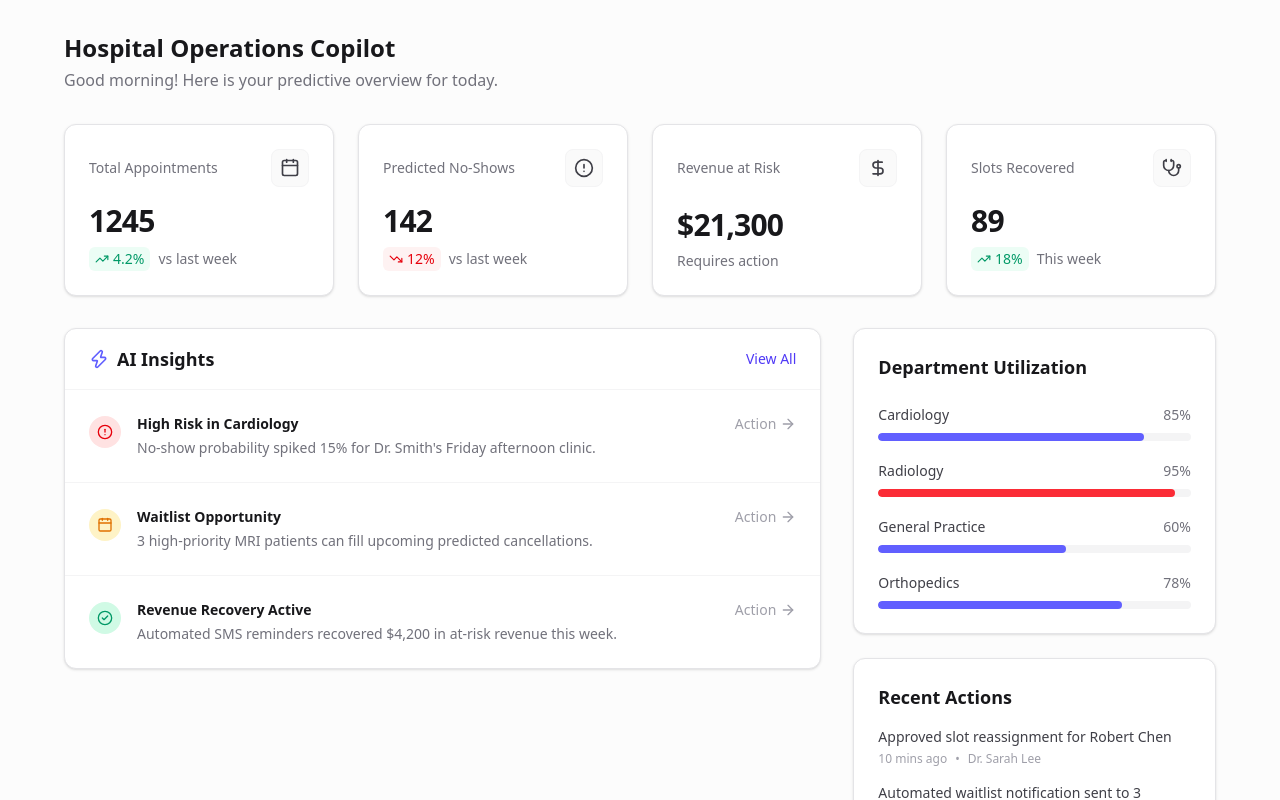
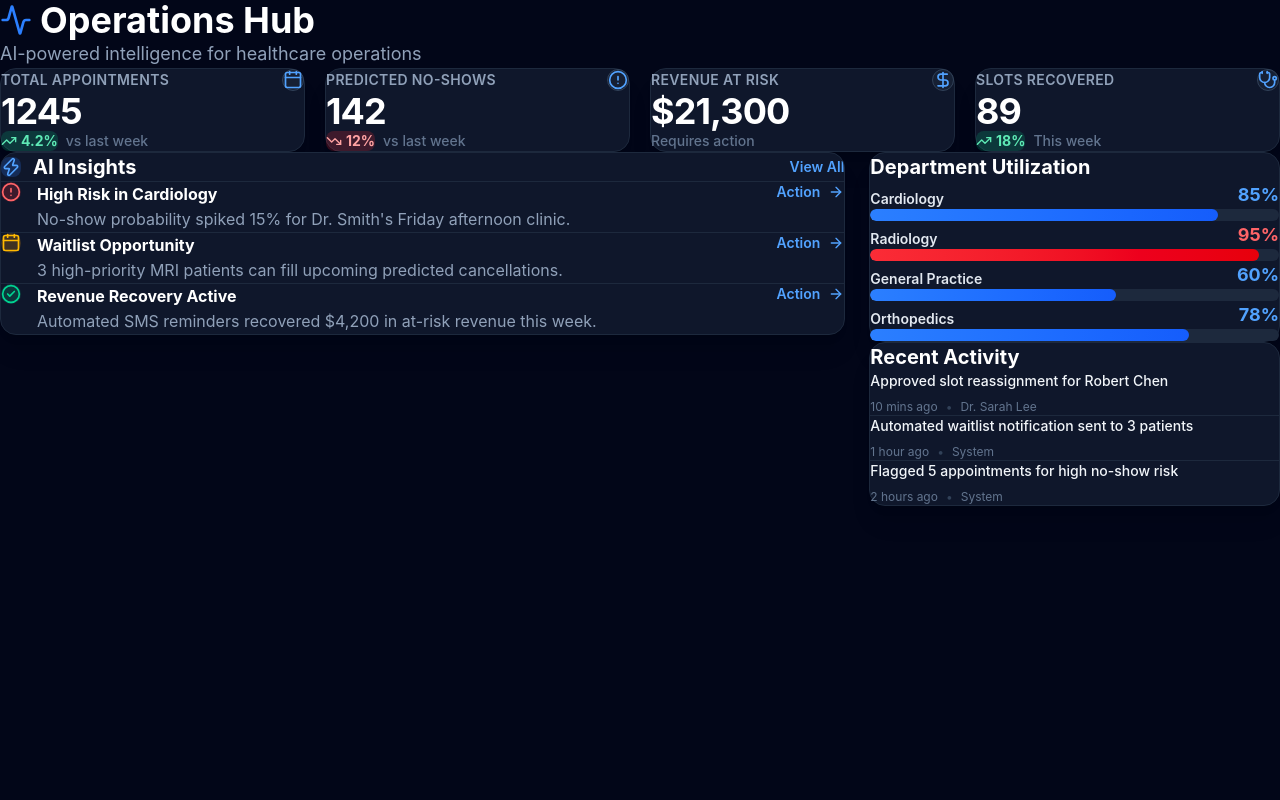
Before and after one commit to Tarun-aicoder/healthflow-ai, a Next.js app: page / in a window 1280 px wide. Shown: the top 800 px of the page. Built offline with nearby package versions, Linux system fonts and the light colour scheme.

Commit message:
Redesign dashboard with modern healthcare SaaS styling

```diff
--- a/app/globals.css
+++ b/app/globals.css
@@ -1,8 +1,35 @@
 @import "tailwindcss";
 
-html,
-body {
+* {
   margin: 0;
   padding: 0;
   box-sizing: border-box;
 }
+
+html,
+body {
+  background: linear-gradient(135deg, #0f172a 0%, #1a2947 100%);
+  color: #e2e8f0;
+  font-family: -apple-system, BlinkMacSystemFont, 'Segoe UI', 'Roboto', 'Helvetica Neue', sans-serif;
+  font-feature-settings: "rlig" 1, "calt" 1;
+  -webkit-font-smoothing: antialiased;
+  -moz-osx-font-smoothing: grayscale;
+}
+
+::-webkit-scrollbar {
+  width: 8px;
+  height: 8px;
+}
+
+::-webkit-scrollbar-track {
+  background: #0f172a;
+}
+
+::-webkit-scrollbar-thumb {
+  background: #475569;
+  border-radius: 4px;
+}
+
+::-webkit-scrollbar-thumb:hover {
+  background: #64748b;
+}
--- a/app/page.tsx
+++ b/app/page.tsx
@@ -1,20 +1,26 @@
 import React from 'react';
 import DashboardCard from '@/components/DashboardCard';
-import { Calendar, AlertCircle, DollarSign, Stethoscope, ArrowRight, Zap, CheckCircle2 } from 'lucide-react';
+import { Calendar, AlertCircle, DollarSign, Stethoscope, ArrowRight, Zap, CheckCircle2, Activity } from 'lucide-react';
 import { kpis, insights, utilization, recentActions } from '@/lib/dummyData';
 
 export default function Dashboard() {
   return (
-    <div className="min-h-screen bg-zinc-50/50 p-8 w-full">
-      <div className="max-w-6xl mx-auto space-y-8">
+    <div className="min-h-screen bg-slate-950 p-6 md:p-8 w-full">
+      <div className="max-w-7xl mx-auto">
 
-        <header>
-          <h1 className="text-2xl font-semibold text-zinc-900">Hospital Operations Copilot</h1>
-          <p className="text-zinc-500 mt-1">Good morning! Here is your predictive overview for today.</p>
+        {/* Header Section */}
+        <header className="mb-10">
+          <div className="flex items-baseline gap-3 mb-2">
+            <div className="flex items-center gap-2">
+              <Activity className="w-8 h-8 text-blue-500" />
+              <h1 className="text-4xl font-bold text-white">Operations Hub</h1>
+            </div>
+          </div>
+          <p className="text-slate-400 text-lg">AI-powered intelligence for healthcare operations</p>
         </header>
 
         {/* KPI Grid */}
-        <div className="grid grid-cols-1 md:grid-cols-2 lg:grid-cols-4 gap-6">
+        <div className="grid grid-cols-1 md:grid-cols-2 lg:grid-cols-4 gap-5 mb-10">
           <DashboardCard
             title="Total Appointments"
             value={kpis.appointments}
@@ -47,35 +53,39 @@ export default function Dashboard() {
           />
         </div>
 
-        <div className="grid grid-cols-1 lg:grid-cols-3 gap-8">
-          {/* AI Insights & Actions */}
-          <div className="col-span-2 space-y-6">
-            <div className="bg-white rounded-xl border border-zinc-200 shadow-sm overflow-hidden">
-              <div className="border-b border-zinc-100 px-6 py-4 flex items-center justify-between">
-                <h2 className="text-lg font-semibold text-zinc-900 flex items-center gap-2">
-                  <Zap className="w-5 h-5 text-indigo-500" /> AI Insights
+        {/* Main Content Grid */}
+        <div className="grid grid-cols-1 lg:grid-cols-3 gap-6">
+          {/* AI Insights Card */}
+          <div className="lg:col-span-2">
+            <div className="bg-slate-900 border border-slate-800 rounded-2xl overflow-hidden shadow-xl">
+              <div className="border-b border-slate-800 px-8 py-6 flex items-center justify-between">
+                <h2 className="text-xl font-bold text-white flex items-center gap-3">
+                  <div className="p-2 bg-blue-500/20 rounded-lg">
+                    <Zap className="w-5 h-5 text-blue-400" />
+                  </div>
+                  AI Insights
                 </h2>
-                <button className="text-sm font-medium text-indigo-600 hover:text-indigo-700">View All</button>
+                <button className="text-sm font-semibold text-blue-400 hover:text-blue-300 transition-colors">View All</button>
               </div>
-              <div className="divide-y divide-zinc-100">
+              <div className="divide-y divide-slate-800">
                 {insights.map((insight) => (
-                  <div key={insight.id} className="p-6 hover:bg-zinc-50/50 transition-colors">
+                  <div key={insight.id} className="p-8 hover:bg-slate-800/50 transition-colors duration-200">
                     <div className="flex items-start gap-4">
-                      <div className={`mt-0.5 p-2 rounded-full ${
-                        insight.type === 'warning' ? 'bg-red-100 text-red-600' :
-                        insight.type === 'opportunity' ? 'bg-amber-100 text-amber-600' :
-                        'bg-emerald-100 text-emerald-600'
+                      <div className={`mt-1 p-3 rounded-xl flex-shrink-0 ${
+                        insight.type === 'warning' ? 'bg-red-500/20 text-red-400' :
+                        insight.type === 'opportunity' ? 'bg-amber-500/20 text-amber-400' :
+                        'bg-emerald-500/20 text-emerald-400'
                       }`}>
-                        {insight.type === 'warning' && <AlertCircle className="w-4 h-4" />}
-                        {insight.type === 'opportunity' && <Calendar className="w-4 h-4" />}
-                        {insight.type === 'success' && <CheckCircle2 className="w-4 h-4" />}
+                        {insight.type === 'warning' && <AlertCircle className="w-5 h-5" />}
+                        {insight.type === 'opportunity' && <Calendar className="w-5 h-5" />}
+                        {insight.type === 'success' && <CheckCircle2 className="w-5 h-5" />}
                       </div>
                       <div className="flex-1">
-                        <h3 className="text-sm font-semibold text-zinc-900">{insight.title}</h3>
-                        <p className="text-sm text-zinc-500 mt-1">{insight.description}</p>
+                        <h3 className="text-base font-bold text-white">{insight.title}</h3>
+                        <p className="text-slate-400 mt-2 leading-relaxed">{insight.description}</p>
                       </div>
-                      <button className="flex items-center text-sm font-medium text-zinc-400 hover:text-zinc-600 transition-colors">
-                        Action <ArrowRight className="w-4 h-4 ml-1" />
+                      <button className="flex items-center gap-2 text-sm font-semibold text-blue-400 hover:text-blue-300 transition-colors flex-shrink-0 mt-1">
+                        Action <ArrowRight className="w-4 h-4" />
                       </button>
                     </div>
                   </div>
@@ -84,23 +94,24 @@ export default function Dashboard() {
             </div>
           </div>
 
-          {/* Department Utilization & Recent Actions */}
+          {/* Right Column */}
           <div className="space-y-6">
-            <div className="bg-white rounded-xl border border-zinc-200 shadow-sm p-6">
-              <h2 className="text-lg font-semibold text-zinc-900 mb-6">Department Utilization</h2>
-              <div className="space-y-5">
+            {/* Department Utilization */}
+            <div className="bg-slate-900 border border-slate-800 rounded-2xl p-8 shadow-xl">
+              <h2 className="text-xl font-bold text-white mb-8">Department Utilization</h2>
+              <div className="space-y-7">
                 {utilization.map((dept) => {
                   const percentage = Math.round((dept.current / dept.capacity) * 100);
                   const isHigh = percentage >= 90;
                   return (
                     <div key={dept.department}>
-                      <div className="flex justify-between items-center mb-2">
-                        <span className="text-sm font-medium text-zinc-700">{dept.department}</span>
-                        <span className="text-sm text-zinc-500">{percentage}%</span>
+                      <div className="flex justify-between items-end mb-3">
+                        <span className="text-sm font-semibold text-slate-200">{dept.department}</span>
+                        <span className={`text-lg font-bold ${isHigh ? 'text-red-400' : 'text-blue-400'}`}>{percentage}%</span>
                       </div>
-                      <div className="w-full bg-zinc-100 rounded-full h-2 overflow-hidden">
+                      <div className="w-full bg-slate-800 rounded-full h-3 overflow-hidden">
                         <div
-                          className={`h-2 rounded-full transition-all duration-500 ${isHigh ? 'bg-red-500' : 'bg-indigo-500'}`}
+                          className={`h-3 rounded-full transition-all duration-500 ${isHigh ? 'bg-gradient-to-r from-red-500 to-red-600' : 'bg-gradient-to-r from-blue-500 to-blue-600'}`}
                           style={{ width: `${percentage}%` }}
                         />
                       </div>
@@ -110,15 +121,16 @@ export default function Dashboard() {
               </div>
             </div>
 
-            <div className="bg-white rounded-xl border border-zinc-200 shadow-sm p-6">
-              <h2 className="text-lg font-semibold text-zinc-900 mb-4">Recent Actions</h2>
-              <div className="space-y-4">
+            {/* Recent Actions */}
+            <div className="bg-slate-900 border border-slate-800 rounded-2xl p-8 shadow-xl">
+              <h2 className="text-xl font-bold text-white mb-6">Recent Activity</h2>
+              <div className="space-y-5">
                 {recentActions.map((action) => (
-                  <div key={action.id} className="flex flex-col gap-1">
-                    <p className="text-sm text-zinc-700">{action.action}</p>
-                    <div className="flex items-center text-xs text-zinc-400 gap-2">
+                  <div key={action.id} className="flex flex-col gap-2 pb-5 border-b border-slate-800 last:border-b-0 last:pb-0">
+                    <p className="text-sm font-medium text-slate-100">{action.action}</p>
+                    <div className="flex items-center text-xs text-slate-500 gap-2">
                       <span>{action.time}</span>
-                      <span>•</span>
+                      <span className="text-slate-700">•</span>
                       <span>{action.user}</span>
                     </div>
                   </div>
--- a/components/DashboardCard.tsx
+++ b/components/DashboardCard.tsx
@@ -11,31 +11,35 @@ interface DashboardCardProps {
 }
 
 export default function DashboardCard({ title, value, icon: Icon, trend, trendDirection, subtitle }: DashboardCardProps) {
+  const isPositiveTrend = trendDirection === 'up';
+
   return (
-    <div className="bg-white border border-zinc-200 rounded-xl p-6 shadow-sm flex flex-col justify-between transition-all hover:shadow-md">
-      <div className="flex items-center justify-between mb-4">
-        <h3 className="text-sm font-medium text-zinc-500">{title}</h3>
-        <div className="p-2 bg-zinc-50 rounded-lg border border-zinc-100">
-          <Icon className="w-5 h-5 text-zinc-700" />
+    <div className="bg-slate-900 border border-slate-800 rounded-2xl p-7 shadow-xl flex flex-col justify-between transition-all hover:border-slate-700 hover:shadow-2xl hover:bg-slate-800/50">
+      <div className="flex items-center justify-between mb-5">
+        <h3 className="text-sm font-semibold text-slate-400 tracking-wide uppercase">{title}</h3>
+        <div className="p-3 bg-slate-800/50 rounded-xl border border-slate-700">
+          <Icon className="w-5 h-5 text-blue-400" />
         </div>
       </div>
       <div>
-        <div className="text-3xl font-semibold text-zinc-900 tracking-tight">{value}</div>
+        <div className="text-4xl font-bold text-white tracking-tight mb-3">{value}</div>
         {(trend || subtitle) && (
-          <div className="flex items-center mt-2 text-sm">
-            {trend && trendDirection === 'up' && (
-              <span className="flex items-center text-emerald-600 font-medium bg-emerald-50 px-1.5 py-0.5 rounded-md mr-2">
-                <TrendingUp className="w-3.5 h-3.5 mr-1" />
+          <div className="flex items-center gap-2 text-sm">
+            {trend && (
+              <span className={`flex items-center gap-1 font-bold px-3 py-1.5 rounded-lg ${
+                isPositiveTrend
+                  ? 'bg-emerald-500/20 text-emerald-300'
+                  : 'bg-red-500/20 text-red-300'
+              }`}>
+                {isPositiveTrend ? (
+                  <TrendingUp className="w-4 h-4" />
+                ) : (
+                  <TrendingDown className="w-4 h-4" />
+                )}
                 {trend}%
               </span>
             )}
-            {trend && trendDirection === 'down' && (
-              <span className="flex items-center text-red-600 font-medium bg-red-50 px-1.5 py-0.5 rounded-md mr-2">
-                <TrendingDown className="w-3.5 h-3.5 mr-1" />
-                {trend}%
-              </span>
-            )}
-            <span className="text-zinc-500">{subtitle}</span>
+            {subtitle && <span className="text-slate-500 font-medium">{subtitle}</span>}
           </div>
         )}
       </div>
```
Also changed, not shown: 1 other file (tests, documents, lock files or other folders).
